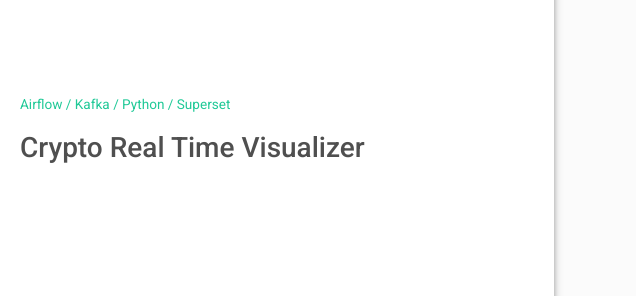
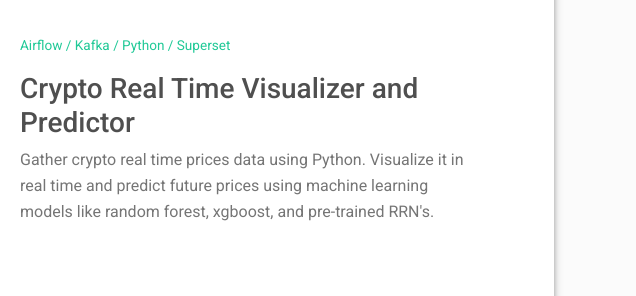
Before and after one commit to mrvgME/mrvgME.github.io, a plain HTML site: page index.html in a window 1280 px wide. Shown: the part 4975-5271 px from the top of the page, 644-1280 px from the left. Drawn offline with Linux system fonts and the light colour scheme.

Commit message:
Update crypto project in portfolio section.

```diff
--- a/index.html
+++ b/index.html
@@ -378,12 +378,12 @@
         <div class="col-md-6"><a href="https://github.com/mrvgME/dog_breed_classifier" target="_blank"><img class="img-fluid" src="images/dogs.png" width="800" height="500"/></a></div>
       </div>
       <div class="row g-0">
-        <div class="col-md-6"><a href="" target="_blank"><img class="img-fluid" src="images/crypto.webp" width="800" height="500"/></a></div>
+        <div class="col-md-6"><a href="https://github.com/mrvgME/crypto_rt_predictor" target="_blank"><img class="img-fluid" src="images/crypto.webp" width="800" height="500"/></a></div>
         <div class="col-md-6 d-flex align-items-center" data-aos="fade-left" data-aos-delay="100">
           <div class="m-4 mt-md-2">
             <p class="text-teal text-small">Airflow / Kafka / Python / Superset</p>
-            <h3>Crypto Real Time Visualizer</h3>
-            <p class="text-muted"></p>
+            <h3>Crypto Real Time Visualizer and Predictor</h3>
+            <p class="text-muted">Gather crypto real time prices data using Python. Visualize it in real time and predict future prices using machine learning models like random forest, xgboost, and pre-trained RRN's.</p>
           </div>
         </div>
       </div>
```
